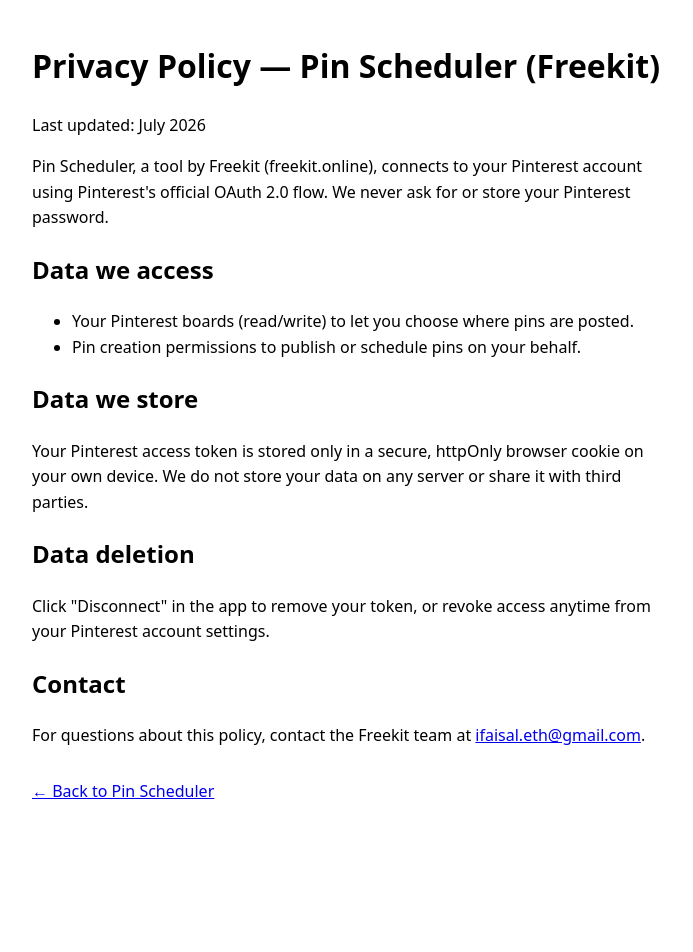
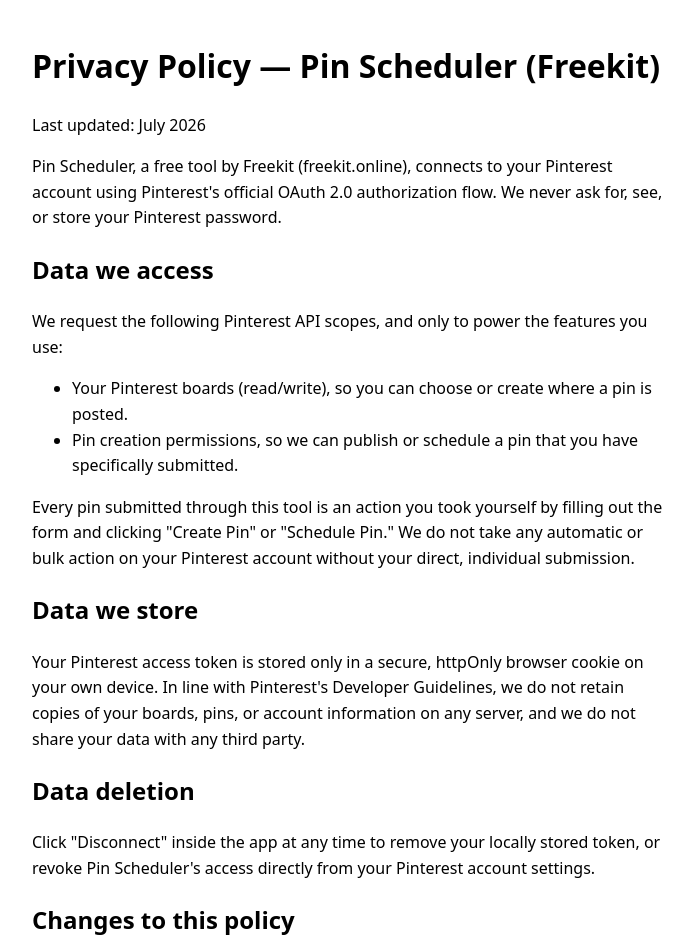
Before and after one commit to faisalhbd/pinterest-scheduler, a Next.js app: page /freekit-pin-scheduler-privacy-policy in a window 1280 px wide. Shown: the top 952 px of the page, without its empty margins (288-981 px from the left). Before the commit the page ends 844 px from the top, so only its background shows below. Built offline with nearby package versions, Linux system fonts and the light colour scheme.

Commit message:
Update page.js

```diff
--- a/app/freekit-pin-scheduler-privacy-policy/page.js
+++ b/app/freekit-pin-scheduler-privacy-policy/page.js
@@ -1,39 +1,63 @@
+import Footer from "../components/Footer"
+
 export const metadata = {
   title: "Privacy Policy — Pin Scheduler by Freekit",
 }
 
 export default function Privacy() {
   return (
+    <>
     <main style={{ maxWidth: 640, margin: "40px auto", fontFamily: "system-ui, sans-serif", padding: "0 16px", lineHeight: 1.6 }}>
       <h1>Privacy Policy — Pin Scheduler (Freekit)</h1>
       <p>Last updated: July 2026</p>
       <p>
-        Pin Scheduler, a tool by Freekit (freekit.online), connects to your Pinterest account
-        using Pinterest's official OAuth 2.0 flow. We never ask for or store your Pinterest password.
+        Pin Scheduler, a free tool by Freekit (freekit.online), connects to your Pinterest
+        account using Pinterest's official OAuth 2.0 authorization flow. We never ask for,
+        see, or store your Pinterest password.
       </p>
+
       <h2>Data we access</h2>
+      <p>We request the following Pinterest API scopes, and only to power the features you use:</p>
       <ul>
-        <li>Your Pinterest boards (read/write) to let you choose where pins are posted.</li>
-        <li>Pin creation permissions to publish or schedule pins on your behalf.</li>
+        <li>Your Pinterest boards (read/write), so you can choose or create where a pin is posted.</li>
+        <li>Pin creation permissions, so we can publish or schedule a pin that you have specifically submitted.</li>
       </ul>
+      <p>
+        Every pin submitted through this tool is an action you took yourself by filling out
+        the form and clicking "Create Pin" or "Schedule Pin." We do not take any automatic
+        or bulk action on your Pinterest account without your direct, individual submission.
+      </p>
+
       <h2>Data we store</h2>
       <p>
-        Your Pinterest access token is stored only in a secure, httpOnly browser cookie
-        on your own device. We do not store your data on any server or share it with third parties.
+        Your Pinterest access token is stored only in a secure, httpOnly browser cookie on
+        your own device. In line with Pinterest's Developer Guidelines, we do not retain
+        copies of your boards, pins, or account information on any server, and we do not
+        share your data with any third party.
       </p>
+
       <h2>Data deletion</h2>
       <p>
-        Click "Disconnect" in the app to remove your token, or revoke access anytime
-        from your Pinterest account settings.
+        Click "Disconnect" inside the app at any time to remove your locally stored token,
+        or revoke Pin Scheduler's access directly from your Pinterest account settings.
       </p>
+
+      <h2>Changes to this policy</h2>
+      <p>
+        If this policy changes, the updated version will be posted on this page with a new
+        "Last updated" date.
+      </p>
+
       <h2>Contact</h2>
       <p>
         For questions about this policy, contact the Freekit team at{" "}
-        <a href="mailto:ifaisal.eth@gmail.com">ifaisal.eth@gmail.com</a>.
+        <a href="mailto:info@freekit.online">info@freekit.online</a>.
       </p>
       <p style={{ marginTop: 30 }}>
         <a href="/">← Back to Pin Scheduler</a>
       </p>
     </main>
+    <Footer />
+    </>
   )
 }
```
